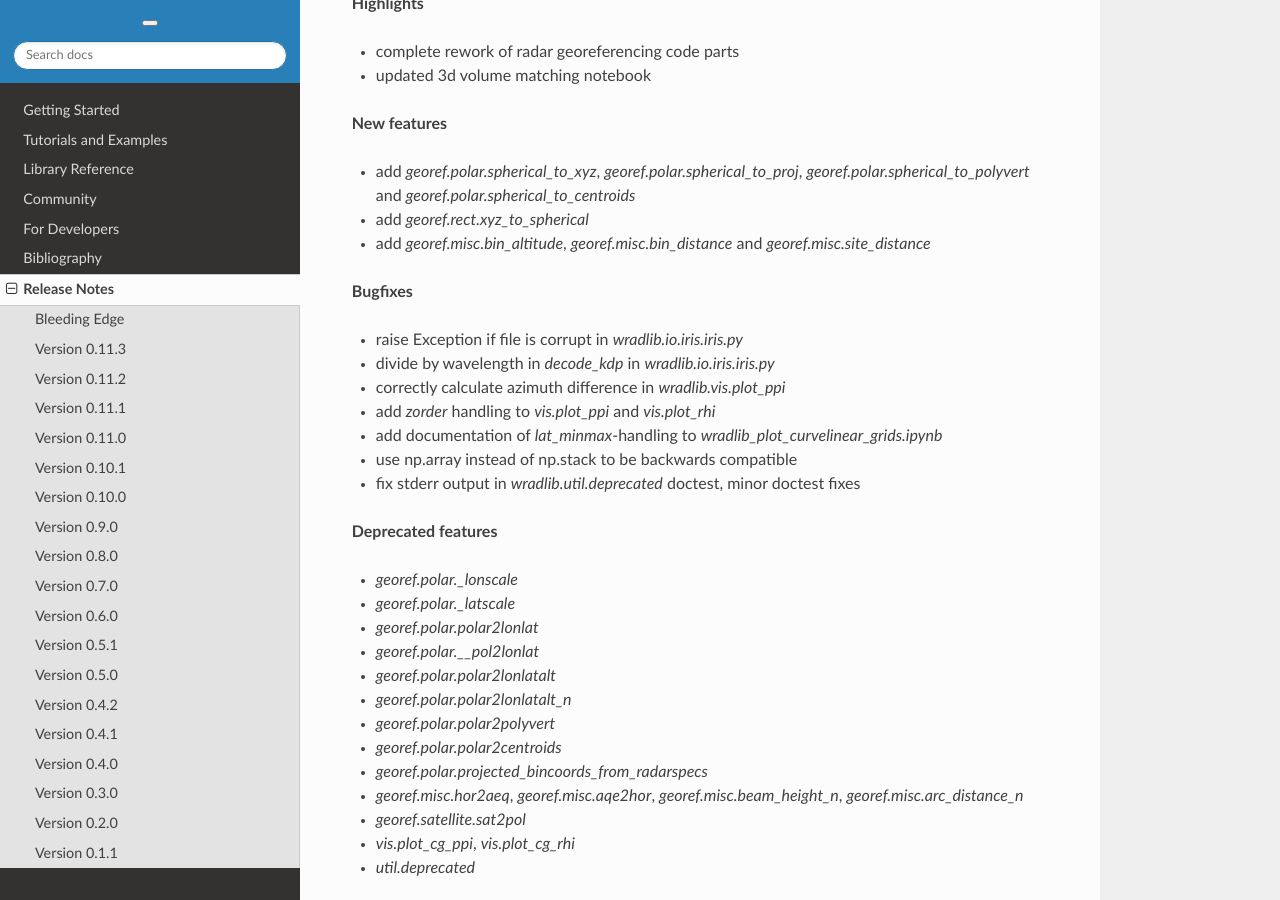
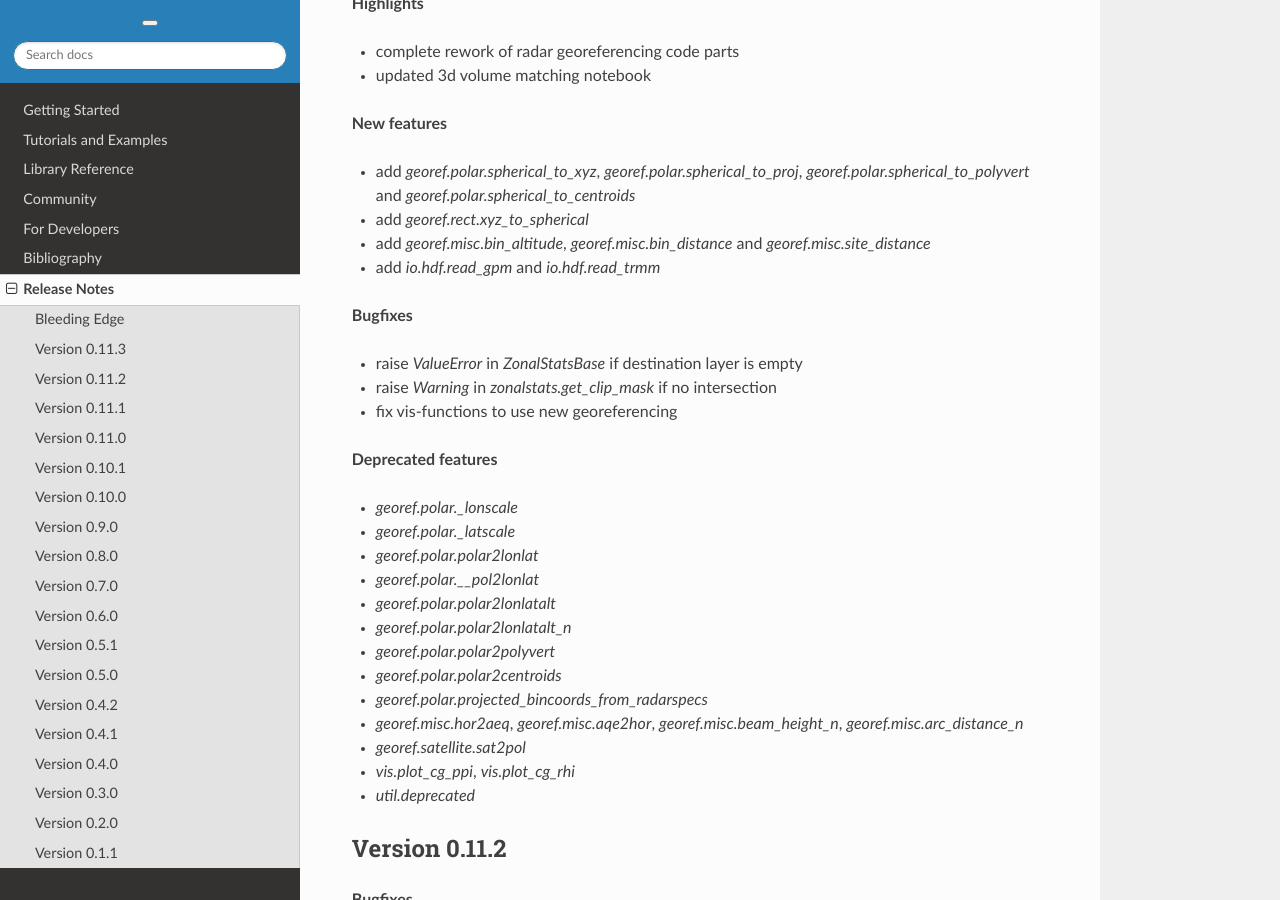
Before and after one commit to wradlib/wradlib, a Sphinx documentation site: the page built from doc/source/release_notes.rst, in a window 1280 px wide and 900 px high, scrolled down 547 px. Built offline with Sphinx 7.4.7 and the Read the Docs theme 2.0.0, drawn with Linux system fonts in a browser that asks for light colours; pages that are not in the unit, such as notebooks, are missing from menus; the version number could not be read and is left out.

```diff
--- a/doc/source/release_notes.rst
+++ b/doc/source/release_notes.rst
@@ -25,16 +25,13 @@
 * add `georef.polar.spherical_to_xyz`, `georef.polar.spherical_to_proj`, `georef.polar.spherical_to_polyvert` and `georef.polar.spherical_to_centroids`
 * add `georef.rect.xyz_to_spherical`
 * add `georef.misc.bin_altitude`, `georef.misc.bin_distance` and `georef.misc.site_distance`
+* add `io.hdf.read_gpm` and `io.hdf.read_trmm`
 
 **Bugfixes**
 
-* raise Exception if file is corrupt in `wradlib.io.iris.iris.py`
-* divide by wavelength in `decode_kdp` in `wradlib.io.iris.iris.py`
-* correctly calculate azimuth difference in `wradlib.vis.plot_ppi`
-* add `zorder` handling to `vis.plot_ppi` and `vis.plot_rhi`
-* add documentation of `lat_minmax`-handling to `wradlib_plot_curvelinear_grids.ipynb`
-* use np.array instead of np.stack to be backwards compatible
-* fix stderr output in `wradlib.util.deprecated` doctest, minor doctest fixes
+* raise `ValueError` in `ZonalStatsBase` if destination layer is empty
+* raise `Warning` in `zonalstats.get_clip_mask` if no intersection
+* fix vis-functions to use new georeferencing
 
 **Deprecated features**
 
```
Also changed, not shown: 3 other files.
